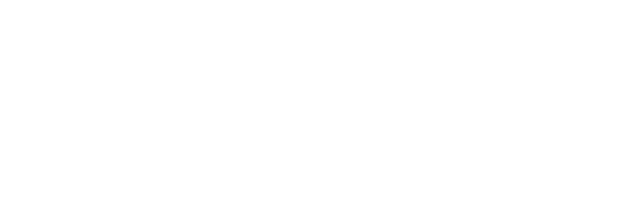
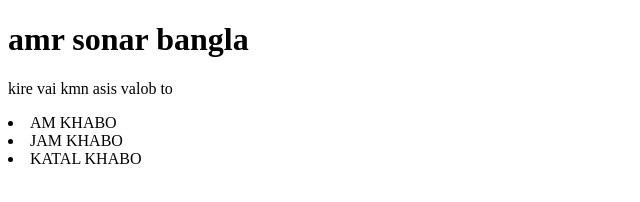
Before and after one commit to rahulhasan31/my-second-repo, a plain HTML site: page index.html in a window 1280 px wide. Shown: the whole page, without its empty margins (0-640 px from the left). Drawn offline with Linux system fonts and the light colour scheme.

Commit message:
added div

```diff
--- a/index.html
+++ b/index.html
@@ -7,6 +7,14 @@
     <title>my second github repo</title>
 </head>
 <body>
-
+    <div>
+        <h1>amr sonar bangla </h1>
+        <p>kire vai kmn asis valob to</p>
+        <form>
+            <li>AM KHABO</li>
+            <li>JAM KHABO</li>
+            <li>KATAL KHABO</li>
+        </form>
+    </div>
 </body>
 </html>
```
